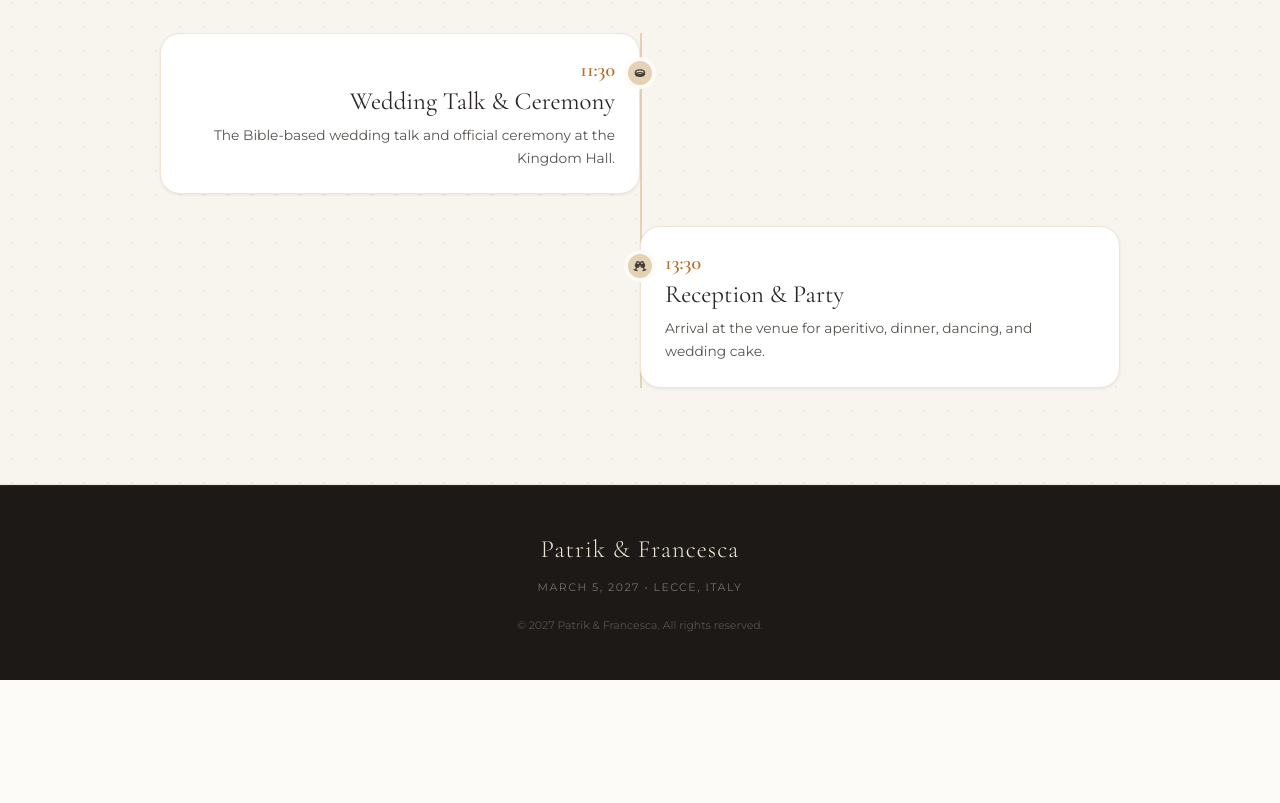
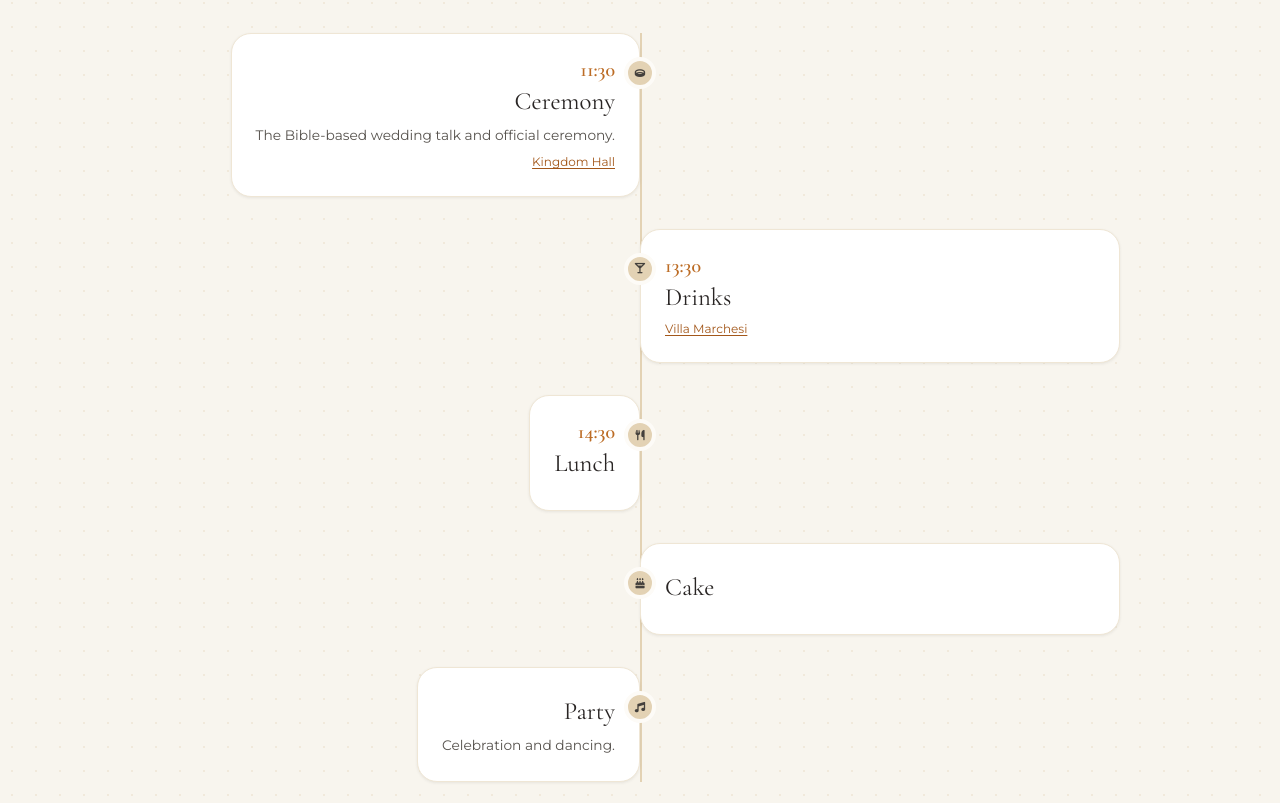
Before and after one commit to patje-smith/OurWedding, a plain HTML site: page program.html in a window 1280 px wide. Shown: the part 297-1100 px from the top of the page. Before the commit the page ends 977 px from the top, so only its background shows below. Drawn offline with nearby package versions, Linux system fonts and the light colour scheme.

Commit message:
feat: adjust schedule

```diff
--- a/css/main.css
+++ b/css/main.css
@@ -84,6 +84,8 @@ button { font: inherit; }
 .timeline__time { color: var(--color-terracotta-500); font-family: var(--font-serif); font-size: 1.25rem; font-weight: 600; }
 .timeline__title { margin: .25rem 0 .5rem; font-family: var(--font-serif); font-size: 1.55rem; font-weight: 400; }
 .timeline__description { margin: 0; color: var(--color-stone-600); font-size: .86rem; line-height: 1.65; }
+.timeline__location { margin: .4rem 0 0; font-size: .75rem; line-height: 1.55; }
+.timeline__location a { color: var(--color-terracotta-600); text-decoration: underline; text-underline-offset: .15em; }
 
 .card-grid { display: grid; grid-template-columns: repeat(3, 1fr); gap: 2rem; }
 .info-card { display: flex; flex-direction: column; justify-content: space-between; min-height: 19rem; border: 1px solid var(--color-sand-200); border-radius: var(--radius-lg); padding: 2rem; background: white; box-shadow: var(--shadow-sm); }
--- a/locales/en.json
+++ b/locales/en.json
@@ -13,8 +13,11 @@
   "story.p8": "And so, from Philadelphia to Puglia, here we are, ready to celebrate our love and write the next chapter of our story.",
   "journey.globe": "of Earth's circumference", "journey.combined": "We travelled together",
   "program.tag": "March 5, 2027", "program.title": "The Schedule",
-  "program.item1.title": "Wedding Talk & Ceremony", "program.item1.desc": "The Bible-based wedding talk and official ceremony at the Kingdom Hall.",
-  "program.item2.title": "Reception & Party", "program.item2.desc": "Arrival at the venue for aperitivo, dinner, dancing, and wedding cake.",
+  "program.item1.title": "Ceremony", "program.item1.desc": "The Bible-based wedding talk and official ceremony.", "program.item1.location": "Kingdom Hall",
+  "program.item2.title": "Drinks", "program.item2.location": "Villa Marchesi",
+  "program.item3.title": "Lunch",
+  "program.item4.title": "Cake",
+  "program.item5.title": "Party", "program.item5.desc": "Celebration and dancing.",
   "travel.tag": "Puglia, Italy", "travel.title": "Location & Travel Info", "travel.flights.title": "Flights to Puglia", "travel.flights.desc": "The closest airports are Brindisi (BDS), approximately 30 minutes away, and Bari (BRI), approximately 1.5 hours away from Lecce. Both airports offer excellent direct flight connections across Europe.",
   "travel.hotels.title": "Stay in Lecce", "travel.hotels.desc": "Lecce offers a wide selection of boutique hotels, B&Bs, and authentic Masserias. We recommend staying near the historic center (Centro Storico) for the best experience.",
   "travel.lecce.title": "Discover Lecce", "travel.lecce.desc": "Famous for its golden baroque architecture, delicious cuisine, and charming streets. Feel free to extend your stay and explore Puglia!", "travel.mapbtn": "Open in Google Maps",
--- a/program.html
+++ b/program.html
@@ -50,16 +50,37 @@
             <div class="timeline__marker"><i class="fa-solid fa-ring" aria-hidden="true"></i></div>
             <div class="timeline__card">
               <time class="timeline__time">11:30</time>
-              <h2 class="timeline__title" data-i18n="program.item1.title">Wedding Talk &amp; Ceremony</h2>
-              <p class="timeline__description" data-i18n="program.item1.desc">The Bible-based wedding talk and official ceremony at the Kingdom Hall.</p>
+              <h2 class="timeline__title" data-i18n="program.item1.title">Ceremony</h2>
+              <p class="timeline__description" data-i18n="program.item1.desc">The Bible-based wedding talk and official ceremony.</p>
+              <p class="timeline__location"><a href="https://www.google.com/maps/search/?api=1&amp;query=VIA%20UGO%20LA%20MALFA%20SNC%2C%2073012%20CAMPI%20SALENTINA%20LE" target="_blank" rel="noopener noreferrer" data-i18n="program.item1.location">Kingdom Hall</a></p>
             </div>
           </article>
           <article class="timeline__item timeline__item--right">
-            <div class="timeline__marker"><i class="fa-solid fa-champagne-glasses" aria-hidden="true"></i></div>
+            <div class="timeline__marker"><i class="fa-solid fa-martini-glass" aria-hidden="true"></i></div>
             <div class="timeline__card">
               <time class="timeline__time">13:30</time>
-              <h2 class="timeline__title" data-i18n="program.item2.title">Reception &amp; Party</h2>
-              <p class="timeline__description" data-i18n="program.item2.desc">Arrival at the venue for aperitivo, dinner, dancing, and wedding cake.</p>
+              <h2 class="timeline__title" data-i18n="program.item2.title">Drinks</h2>
+              <p class="timeline__location"><a href="https://www.google.com/maps/search/?api=1&amp;query=SP120%2C%2073051%20Novoli%20%28LE%29" target="_blank" rel="noopener noreferrer" data-i18n="program.item2.location">Villa Marchesi</a></p>
+            </div>
+          </article>
+          <article class="timeline__item timeline__item--left">
+            <div class="timeline__marker"><i class="fa-solid fa-utensils" aria-hidden="true"></i></div>
+            <div class="timeline__card">
+              <time class="timeline__time">14:30</time>
+              <h2 class="timeline__title" data-i18n="program.item3.title">Lunch</h2>
+            </div>
+          </article>
+          <article class="timeline__item timeline__item--right">
+            <div class="timeline__marker"><i class="fa-solid fa-cake-candles" aria-hidden="true"></i></div>
+            <div class="timeline__card">
+              <h2 class="timeline__title" data-i18n="program.item4.title">Cake</h2>
+            </div>
+          </article>
+          <article class="timeline__item timeline__item--left">
+            <div class="timeline__marker"><i class="fa-solid fa-music" aria-hidden="true"></i></div>
+            <div class="timeline__card">
+              <h2 class="timeline__title" data-i18n="program.item5.title">Party</h2>
+              <p class="timeline__description" data-i18n="program.item5.desc">Celebration and dancing.</p>
             </div>
           </article>
         </div>
```
Also changed, not shown: locales/hu.json (+5 -2 lines), locales/it.json (+5 -2 lines).
